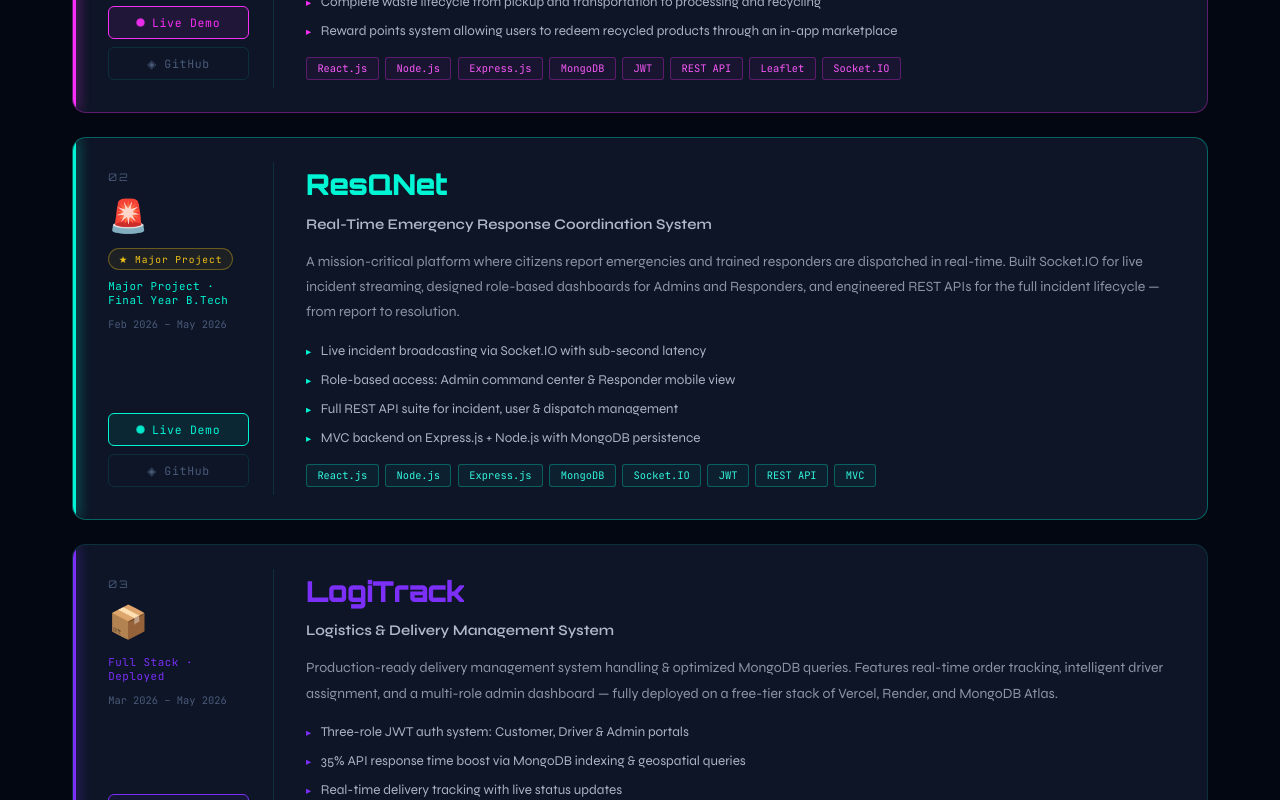
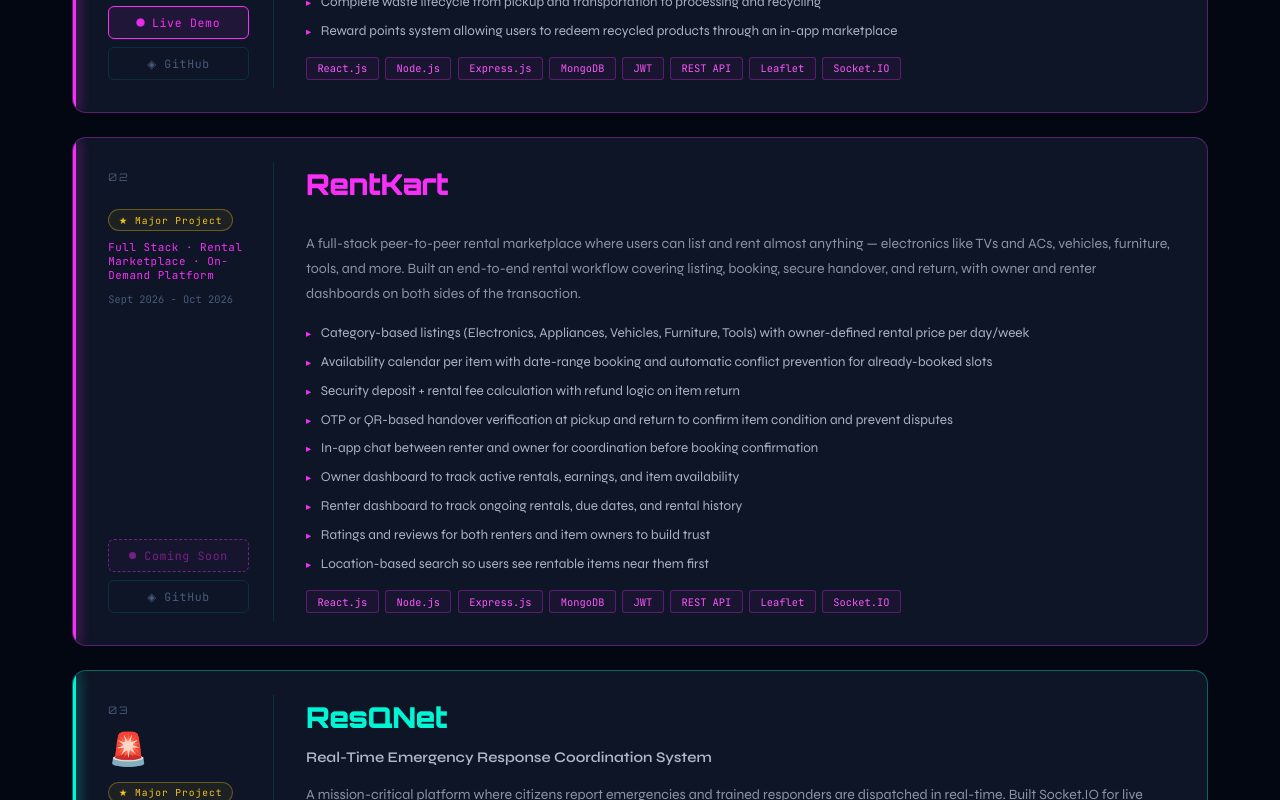
Before and after one commit to KameswaraSarma9/PortFolio-Dev, a React (Vite) app: page / in a window 1280 px wide. Shown: the part 2760-3560 px from the top of the page. Built offline with nearby package versions, Linux system fonts and the light colour scheme.

Commit message:
feat: add RentKart project to portfolio
- Add RentKart rental marketplace platform entry
- Include category-based listings, availability calendar,
  OTP-based handover flow, and security deposit logic
- Stack: React.js, Node.js, Express.js, MongoDB, Socket.IO

```diff
--- a/src/components/Projects.jsx
+++ b/src/components/Projects.jsx
@@ -35,9 +35,35 @@ const projects = [
     githubUrl: 'https://github.com/KameswaraSarma9/BinTra---Waste-Management-Collection-Platform',
     icon: '🗑️ 💳',
   },
+  {
+    id: '02',
+    featured: true,
+    name: 'RentKart',
+    tagline: '',
+    category: 'Full Stack · Rental Marketplace · On-Demand Platform',
+    period: 'Sept 2026 - Oct 2026',
+    description:
+      'A full-stack peer-to-peer rental marketplace where users can list and rent almost anything — electronics like TVs and ACs, vehicles, furniture, tools, and more. Built an end-to-end rental workflow covering listing, booking, secure handover, and return, with owner and renter dashboards on both sides of the transaction.',
+    highlights: [
+      'Category-based listings (Electronics, Appliances, Vehicles, Furniture, Tools) with owner-defined rental price per day/week',
+      'Availability calendar per item with date-range booking and automatic conflict prevention for already-booked slots',
+      'Security deposit + rental fee calculation with refund logic on item return',
+      'OTP or QR-based handover verification at pickup and return to confirm item condition and prevent disputes',
+      'In-app chat between renter and owner for coordination before booking confirmation',
+      'Owner dashboard to track active rentals, earnings, and item availability',
+      'Renter dashboard to track ongoing rentals, due dates, and rental history',
+      'Ratings and reviews for both renters and item owners to build trust',
+      'Location-based search so users see rentable items near them first',
+    ],
+    tech: ['React.js', 'Node.js', 'Express.js', 'MongoDB', 'JWT', 'REST API', 'Leaflet', 'Socket.IO'],
+    color: '#f72ff7',
+    liveUrl: null,
+    githubUrl: null,
+    icon: '',
+  },
 
   {
-    id: '02',
+    id: '03',
     featured: true,
     name: 'ResQNet',
     tagline: 'Real-Time Emergency Response Coordination System',
@@ -58,7 +84,7 @@ const projects = [
     icon: '🚨',
   },
   {
-    id: '03',
+    id: '04',
     featured: false,
     name: 'LogiTrack',
     tagline: 'Logistics & Delivery Management System',
```
